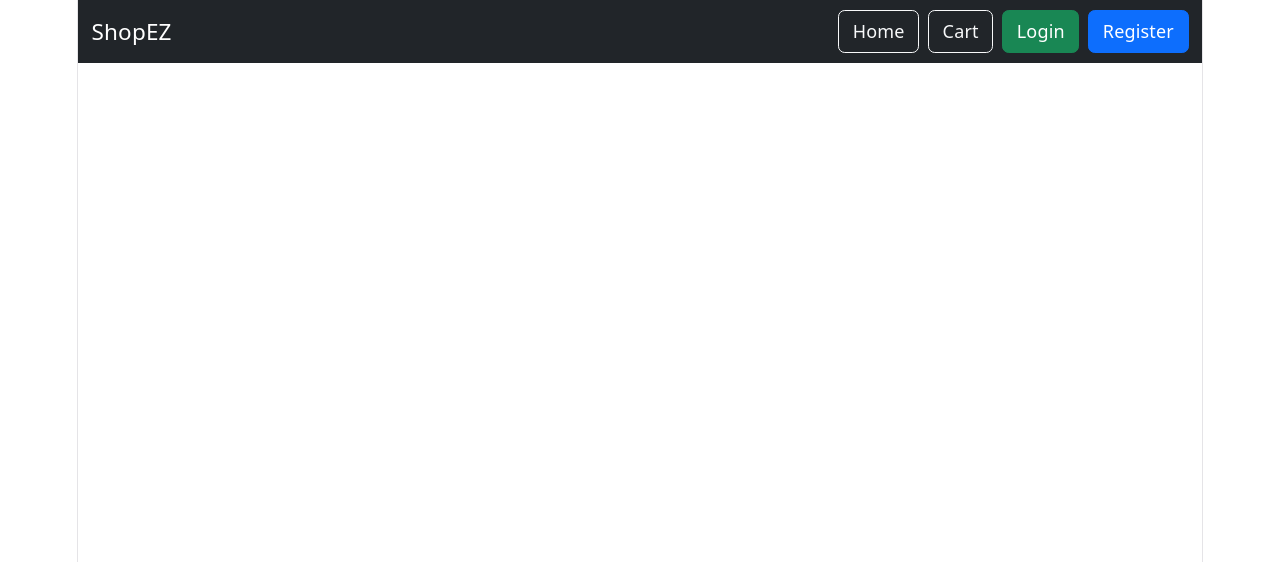
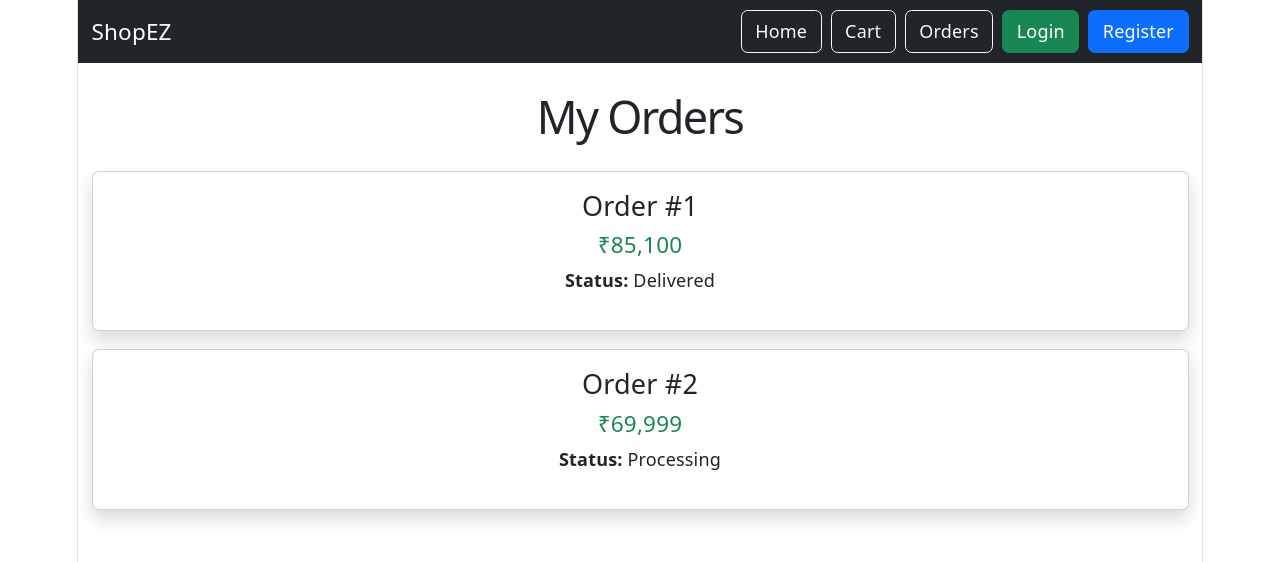
Before and after one commit to anushkavadla/ShopEZ, a React (Vite) app in the folder Client/: page /orders in a window 1280 px wide. Shown: the top 562 px of the page. Built offline with nearby package versions, Linux system fonts and the light colour scheme.

Commit message:
Added Orders Page UI

```diff
--- a/Client/src/App.jsx
+++ b/Client/src/App.jsx
@@ -7,6 +7,7 @@ import Login from "./pages/Login";
 import Register from "./pages/Register";
 import ProductDetails from "./pages/ProductDetails";
 import Cart from "./pages/Cart";
+import Orders from "./pages/Orders";
 
 function App() {
   return (
@@ -18,7 +19,10 @@ function App() {
 
         <Route path="/login" element={<Login />} />
 
-        <Route path="/register" element={<Register />} />
+        <Route
+          path="/register"
+          element={<Register />}
+        />
 
         <Route
           path="/product/:id"
@@ -26,6 +30,11 @@ function App() {
         />
 
         <Route path="/cart" element={<Cart />} />
+
+        <Route
+          path="/orders"
+          element={<Orders />}
+        />
       </Routes>
     </BrowserRouter>
   );
--- a/Client/src/components/Navbar.jsx
+++ b/Client/src/components/Navbar.jsx
@@ -9,13 +9,17 @@ function Navbar() {
 
   const logoutHandler = () => {
     localStorage.removeItem("userInfo");
+
     navigate("/login");
   };
 
   return (
     <nav className="navbar navbar-expand-lg navbar-dark bg-dark">
       <div className="container">
-        <Link className="navbar-brand" to="/">
+        <Link
+          className="navbar-brand"
+          to="/"
+        >
           ShopEZ
         </Link>
 
@@ -32,6 +36,13 @@ function Navbar() {
             to="/cart"
           >
             Cart
+          </Link>
+
+          <Link
+            className="btn btn-outline-light me-2"
+            to="/orders"
+          >
+            Orders
           </Link>
 
           {userInfo ? (
--- a/Client/src/pages/Orders.jsx
+++ b/Client/src/pages/Orders.jsx
@@ -0,0 +1,42 @@
+function Orders() {
+  const orders = [
+    {
+      id: 1,
+      total: 85100,
+      status: "Delivered",
+    },
+    {
+      id: 2,
+      total: 69999,
+      status: "Processing",
+    },
+  ];
+
+  return (
+    <div className="container mt-4">
+      <h1 className="mb-4">My Orders</h1>
+
+      {orders.map((order) => (
+        <div
+          key={order.id}
+          className="card mb-3 shadow"
+        >
+          <div className="card-body">
+            <h4>Order #{order.id}</h4>
+
+            <h5 className="text-success">
+              ₹{order.total.toLocaleString()}
+            </h5>
+
+            <p>
+              <strong>Status:</strong>{" "}
+              {order.status}
+            </p>
+          </div>
+        </div>
+      ))}
+    </div>
+  );
+}
+
+export default Orders;
```
